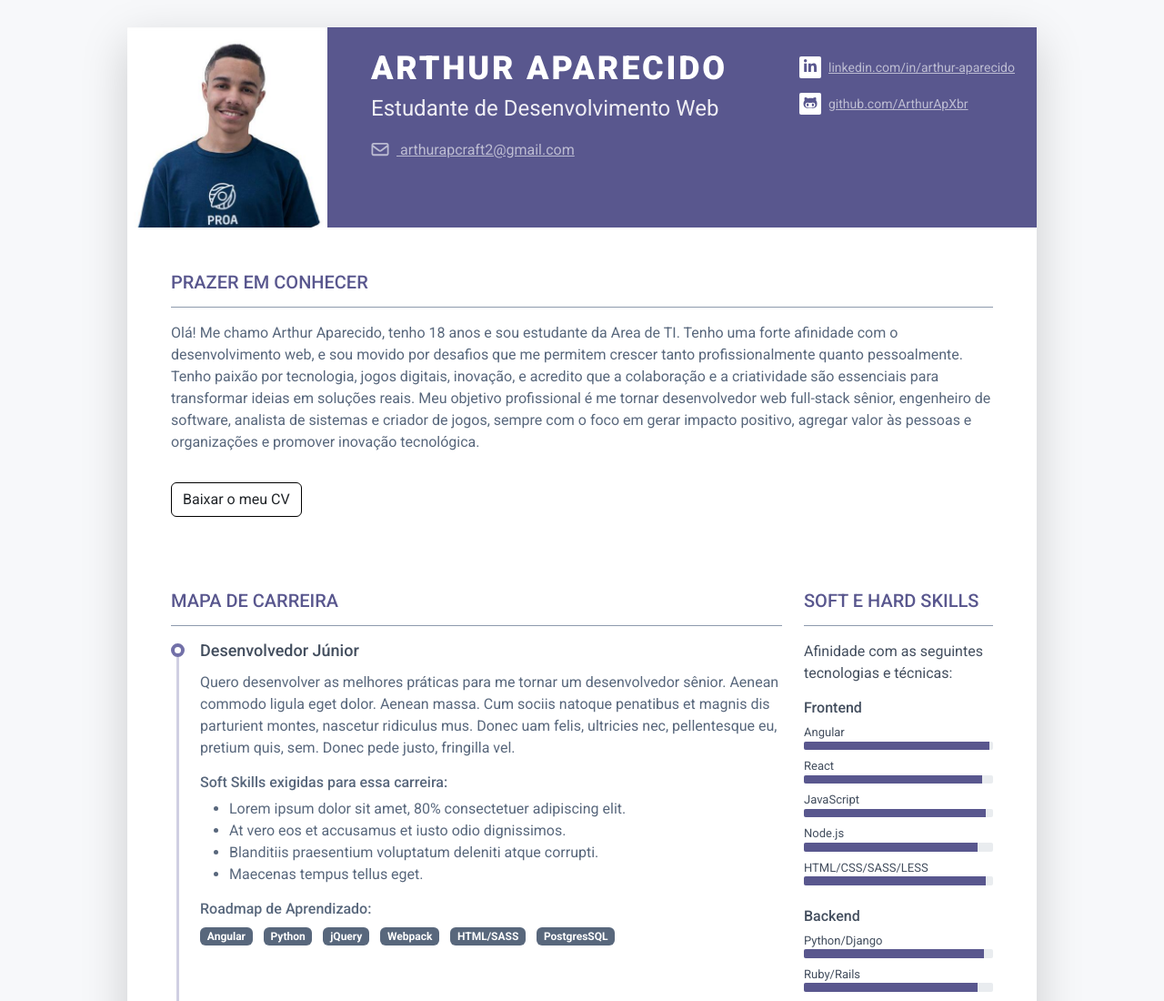
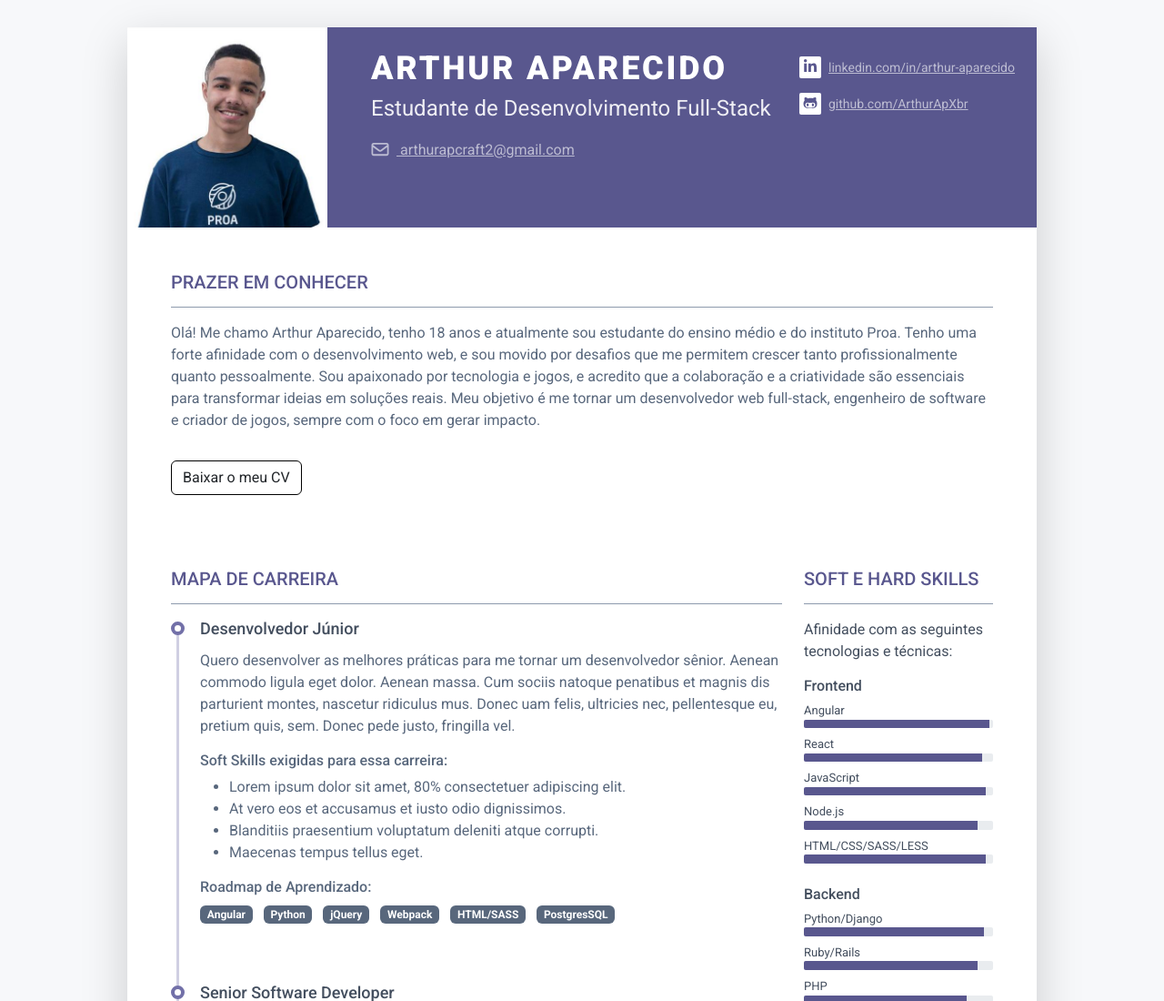
Before and after one commit to ArthurApXbr/Mapa-de-carreira, a plain HTML site: page index.html in a window 1280 px wide. Shown: the top 1100 px of the page at 91% size. Drawn offline with Linux system fonts and the light colour scheme.

Commit message:
arrumei  foto de perfil

```diff
--- a/index.html
+++ b/index.html
@@ -22,7 +22,7 @@
 
 
 <head>
-	<title>Arthur aparecido: Mapa de Carreira</title>
+	<title>Arthur Aparecido: Mapa de Carreira</title>
 
 	<!-- Meta -->
 	<meta charset="utf-8">
@@ -50,13 +50,13 @@
 			<header class="resume-header pt-4 pt-md-0">
 				<div class="row">
 					<div class="col-block col-md-auto resume-picture-holder text-center text-md-start">
-						<img class="picture" src="assets/images/profile.png" alt="">
+						<img class="picture" src="assets/images/image.png" alt="Arthur Aparecido">
 					</div>
 					<div class="col">
 						<div class="row p-4 justify-content-center justify-content-md-between">
 							<div class="primary-info col-auto">
-								<h1 class="name mt-0 mb-1 text-white text-uppercase text-uppercase">Arthur aparecido</h1>
-								<div class="title mb-3">Estudante de Desenvolvimento Web</div>
+								<h1 class="name mt-0 mb-1 text-white text-uppercase text-uppercase">Arthur Aparecido</h1>
+								<div class="title mb-3">Estudante de Desenvolvimento Full-Stack</div>
 								<ul class="list-unstyled">
 									<li class="mb-2">
 										<a class="text-link" href="#">
@@ -71,7 +71,7 @@
 									<li class="mb-3"><a class="text-link" href="#">
 											<span class="fa-container text-center me-2">
 												<i
-													class="fab fa-linkedin-in fa-fw"></i></span>linkedin.com/in/arthur-aparecido    </a>
+													class="fab fa-linkedin-in fa-fw"></i></span>linkedin.com/in/arthur-aparecido</a>
 									</li>
 									<li class="mb-3">
 										<a class="text-link" href="#">
@@ -91,11 +91,9 @@
 				<section class="resume-section summary-section mb-5">
 					<h2 class="resume-section-title text-uppercase font-weight-bold pb-3 mb-3">Prazer em Conhecer</h2>
 					<div class="resume-section-content">
-						<p class="mb-0"> Olá! Me chamo Arthur Aparecido, tenho 18 anos e sou estudante da Area de TI. Tenho uma forte afinidade com o desenvolvimento web, e sou movido por desafios que me permitem crescer tanto profissionalmente quanto pessoalmente.
-
-                        Tenho paixão por tecnologia, jogos digitais, inovação, e acredito que a colaboração e a criatividade são essenciais para transformar ideias em soluções reais.
-
-                        Meu objetivo profissional é me tornar desenvolvedor web full-stack sênior, engenheiro de software, analista de sistemas e criador de jogos, sempre com o foco em gerar impacto positivo, agregar valor às pessoas e organizações e promover inovação tecnológica.</p>
+						<p class="mb-0"> Olá! Me chamo Arthur Aparecido, tenho 18 anos e atualmente sou estudante do ensino médio e do instituto Proa. Tenho uma forte afinidade com o desenvolvimento web, e sou movido por desafios que me permitem crescer tanto profissionalmente quanto pessoalmente.
+                        Sou apaixonado por tecnologia e jogos, e acredito que a colaboração e a criatividade são essenciais para transformar ideias em soluções reais.
+                        Meu objetivo é me tornar um desenvolvedor web full-stack, engenheiro de software e criador de jogos, sempre com o foco em gerar impacto.</p>
 
 						<!-- Altere o link para um PDF do seu Curriculo -->
 						<a class="btn" href="#">Baixar o meu CV</a>
```
Also changed, not shown: assets/images/image.png (renamed from assets/images/profile.png).
